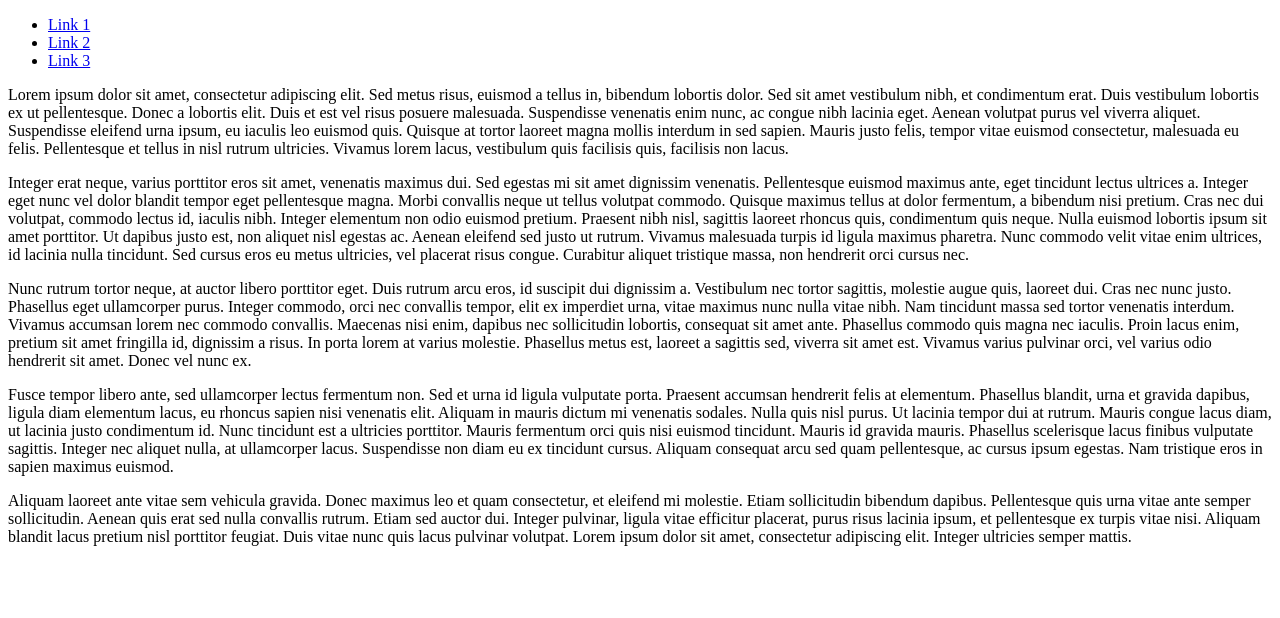
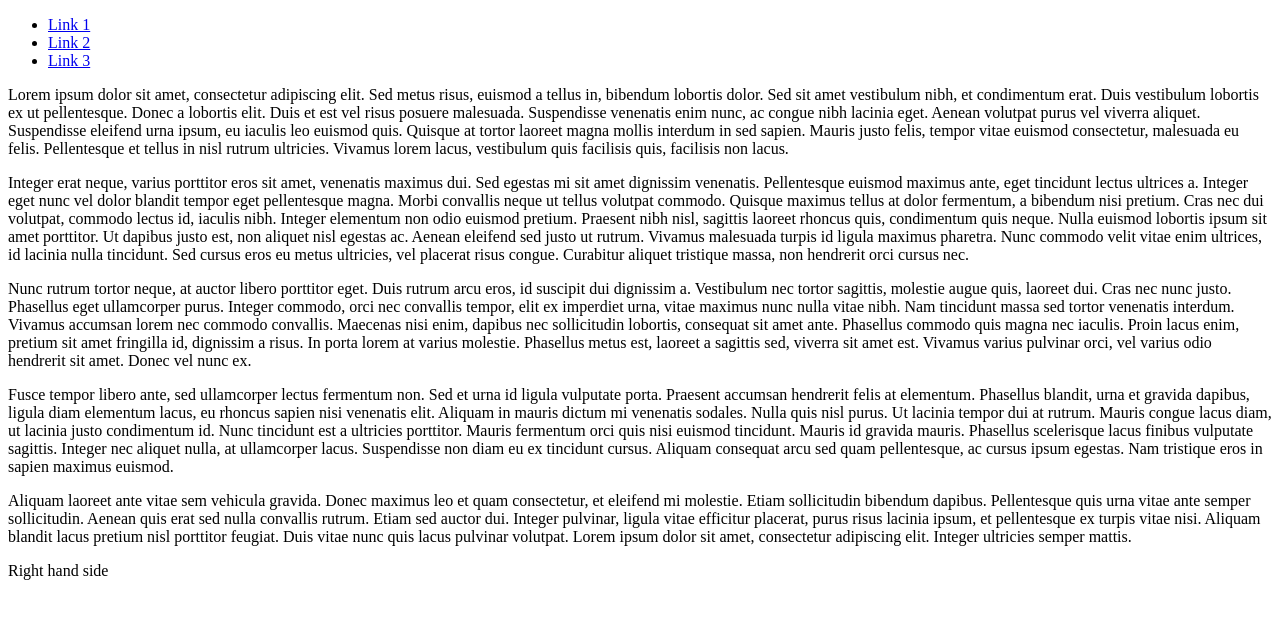
Before and after one commit to maithrisharma/Internet-Programming-Tasks, a plain HTML site: page Week2/exercise4.html in a window 1280 px wide. Drawn offline with Linux system fonts and the light colour scheme.

Commit message:
section3 html

```diff
--- a/Week2/exercise4.html
+++ b/Week2/exercise4.html
@@ -29,6 +29,9 @@
                 Aliquam laoreet ante vitae sem vehicula gravida. Donec maximus leo et quam consectetur, et eleifend mi molestie. Etiam sollicitudin bibendum dapibus. Pellentesque quis urna vitae ante semper sollicitudin. Aenean quis erat sed nulla convallis rutrum. Etiam sed auctor dui. Integer pulvinar, ligula vitae efficitur placerat, purus risus lacinia ipsum, et pellentesque ex turpis vitae nisi. Aliquam blandit lacus pretium nisl porttitor feugiat. Duis vitae nunc quis lacus pulvinar volutpat. Lorem ipsum dolor sit amet, consectetur adipiscing elit. Integer ultricies semper mattis.
             </p>
         </div>
+        <div class="section3">
+            <p>Right hand side</p>
+        </div>
 
 
 
```
